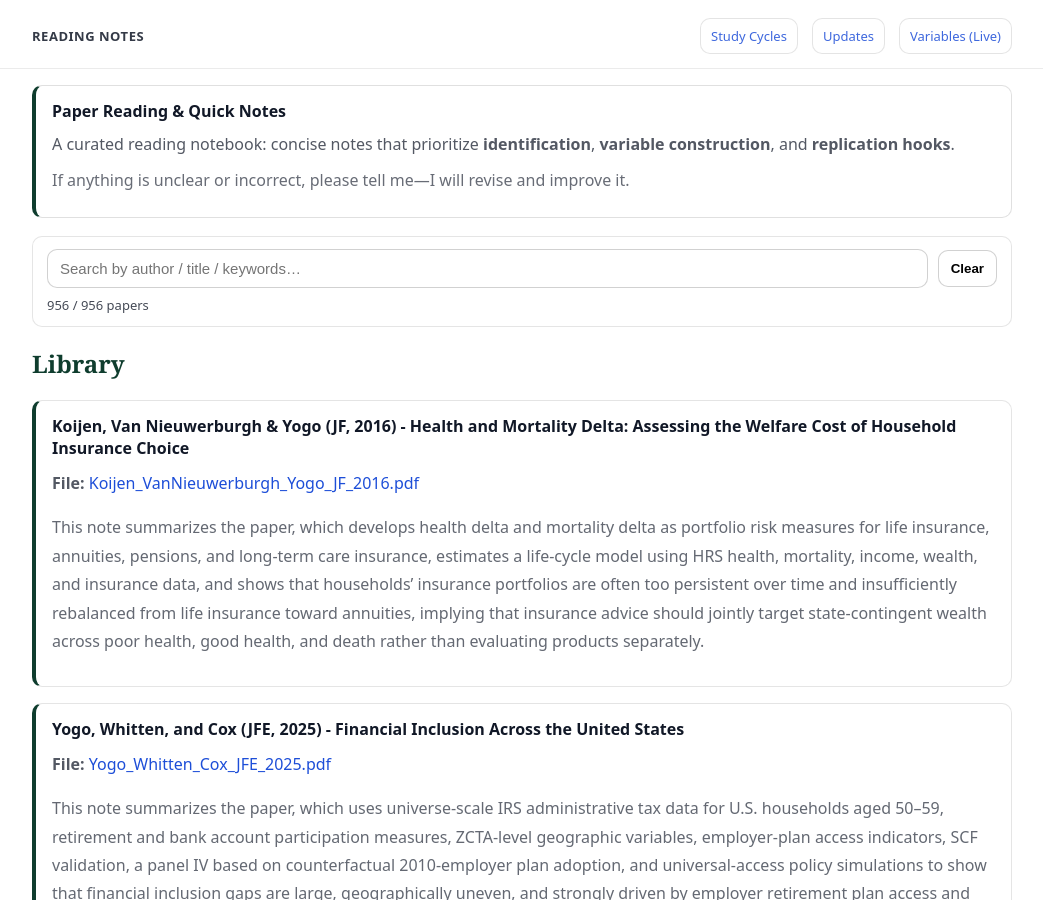
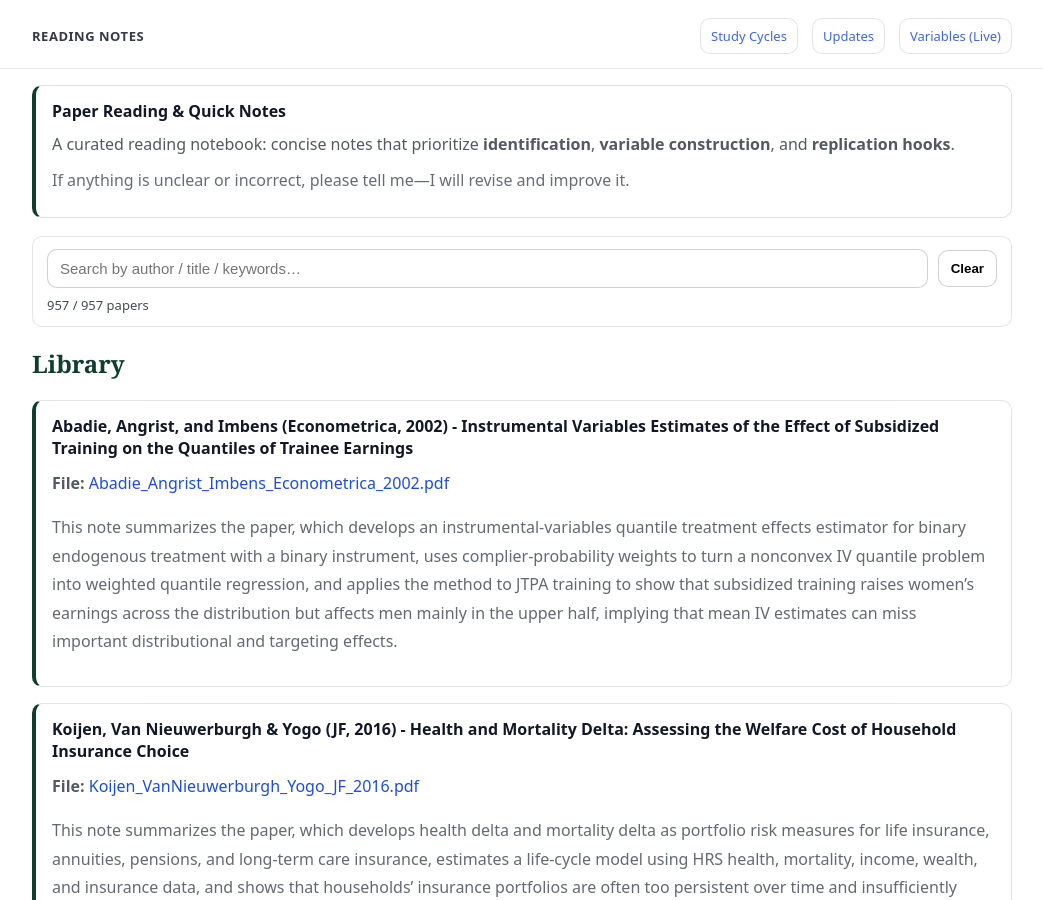
Before and after one commit to yaxinzn/study-archive, a Jekyll site: the page built from reading/index.md, in a window 1280 px wide and 900 px high. Shown: the whole window, without its empty margins (118-1161 px from the left). Built offline with Jekyll 4.4.1, drawn with Linux system fonts in a browser that asks for light colours.

Commit message:
Reading: add/update Abadie_Angrist_Imbens_Econometrica_2002.pdf

```diff
--- a/_data/reading.yml
+++ b/_data/reading.yml
@@ -1,3 +1,7 @@
+- title: "Abadie, Angrist, and Imbens (Econometrica, 2002) - Instrumental Variables Estimates of the Effect of Subsidized Training on the Quantiles of Trainee Earnings"
+  file: "Abadie_Angrist_Imbens_Econometrica_2002.pdf"
+  desc: "This note summarizes the paper, which develops an instrumental-variables quantile treatment effects estimator for binary endogenous treatment with a binary instrument, uses complier-probability weights to turn a nonconvex IV quantile problem into weighted quantile regression, and applies the method to JTPA training to show that subsidized training raises women’s earnings across the distribution but affects men mainly in the upper half, implying that mean IV estimates can miss important distributional and targeting effects."
+
 - title: "Koijen, Van Nieuwerburgh & Yogo (JF, 2016) - Health and Mortality Delta: Assessing the Welfare Cost of Household Insurance Choice"
   file: "Koijen_VanNieuwerburgh_Yogo_JF_2016.pdf"
   desc: "This note summarizes the paper, which develops health delta and mortality delta as portfolio risk measures for life insurance, annuities, pensions, and long-term care insurance, estimates a life-cycle model using HRS health, mortality, income, wealth, and insurance data, and shows that households’ insurance portfolios are often too persistent over time and insufficiently rebalanced from life insurance toward annuities, implying that insurance advice should jointly target state-contingent wealth across poor health, good health, and death rather than evaluating products separately."
```
Also changed, not shown: 1 other file.
